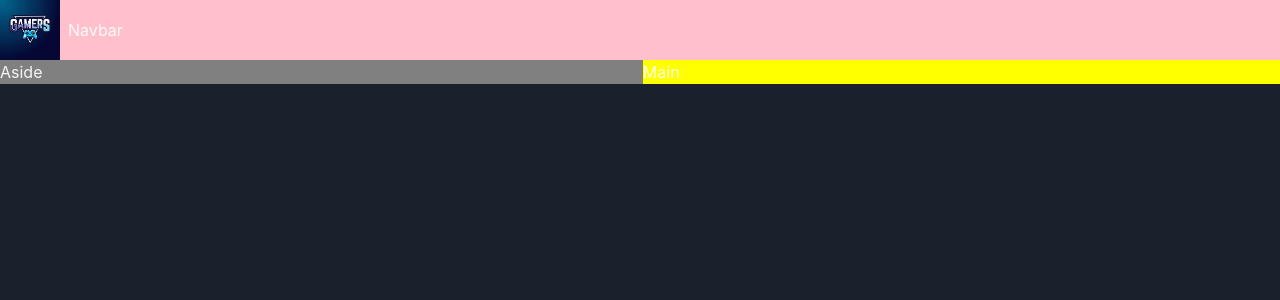
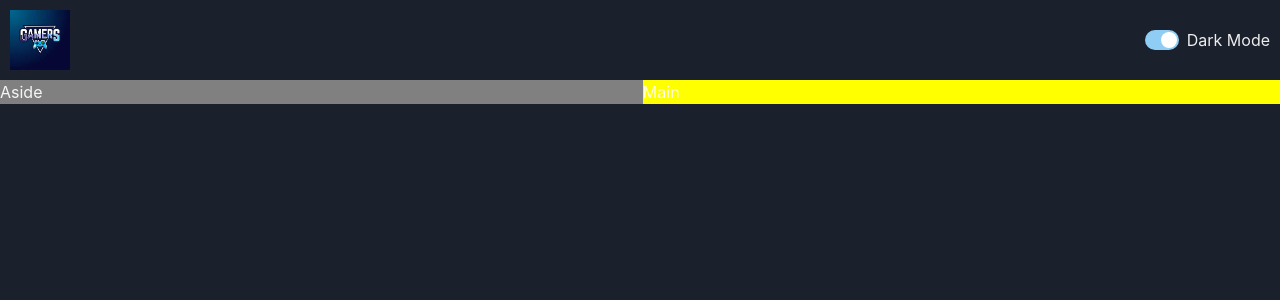
Before and after one commit to taniya7/gamify-app, a React (Vite) app: page / in a window 1280 px wide. Shown: the top 300 px of the page. Built offline with nearby package versions, Linux system fonts and the light colour scheme.

Commit message:
Building Color Mode Switch

```diff
--- a/src/App.jsx
+++ b/src/App.jsx
@@ -7,7 +7,7 @@ function App() {
       <Grid
         templateAreas={{ base: `"nav" "main"`, lg: `"nav nav" "aside main"` }}
       >
-        <GridItem area="nav" bg="pink">
+        <GridItem area="nav">
           <Navbar />
         </GridItem>
 
--- /dev/null
+++ b/src/components/ColorModeSwitch.jsx
@@ -0,0 +1,16 @@
+import { HStack, Switch, Text, useColorMode } from "@chakra-ui/react";
+
+function ColorModeSwitch() {
+  const { colorMode, toggleColorMode } = useColorMode();
+
+  return (
+    <>
+      <HStack>
+        <Switch isChecked={colorMode == "dark"} onChange={toggleColorMode} />
+        <Text>{colorMode == "dark" ? "Dark" : "Light"} Mode</Text>
+      </HStack>
+    </>
+  );
+}
+
+export default ColorModeSwitch;
--- a/src/components/Navbar.jsx
+++ b/src/components/Navbar.jsx
@@ -1,12 +1,13 @@
 import { HStack, Image, Text } from "@chakra-ui/react";
 import logo from "../assets/logo.jpeg";
+import ColorModeSwitch from "./ColorModeSwitch";
 
 function Navbar() {
   return (
     <>
-      <HStack>
+      <HStack justifyContent="space-between" padding="10px">
         <Image src={logo} boxSize="60px" />
-        <Text>Navbar</Text>
+        <ColorModeSwitch />
       </HStack>
     </>
   );
--- a/src/config/Theme.js
+++ b/src/config/Theme.js
@@ -1,11 +1,10 @@
-import { extendTheme } from "@chakra-ui/react"; // 'extendTheme' is a hook used to customize default theme
+import { extendTheme } from "@chakra-ui/react";
 
 const config = {
-  // defining/customizing the theme
-  initialColorMode: "dark", // sets 'dark' mode when the app first loads
-  useSystemColorMode: false, // if 'true', it automatically applies the user's OS color preference.
+  initialColorMode: "dark",
+  useSystemColorMode: false,
 };
 
-const theme = extendTheme({ config }); // setting the customized theme
+const theme = extendTheme({ config });
 
-export default theme; // exporting the customized theme
+export default theme;
--- a/src/main.jsx
+++ b/src/main.jsx
@@ -1,22 +1,14 @@
-import { StrictMode } from "react"; // 'StrictMode' is a React component that helps detect potential issues during development
-import { createRoot } from "react-dom/client"; //  'createRoot' is a React 18 API for creating the root of the React application
-import {
-  ChakraProvider, // 'ChakraProvider' is the main provider that applies Chakra UI styles.
-  ColorModeScript, // 'ColorModeScript' is a component that ensures the correct color mode (light/dark) is applied before React renders the app
-} from "@chakra-ui/react";
-import theme from "./config/Theme.js"; // importing customized theme
+import { StrictMode } from "react";
+import { createRoot } from "react-dom/client";
+import { ChakraProvider, ColorModeScript } from "@chakra-ui/react";
+import theme from "./config/Theme.js";
 import "./index.css";
 import App from "./App.jsx";
 
 createRoot(document.getElementById("root")).render(
-  // fetches root (<div id="root"></div>) and renders React application inside it
   <StrictMode>
-    <ChakraProvider
-      theme={theme} // applies customized theme across the application
-    >
-      <ColorModeScript
-        initialColorMode={theme.config.initialColorMode} // ensures the correct color mode is applied on first load
-      />
+    <ChakraProvider theme={theme}>
+      <ColorModeScript initialColorMode={theme.config.initialColorMode} />
       <App />
     </ChakraProvider>
   </StrictMode>
```
